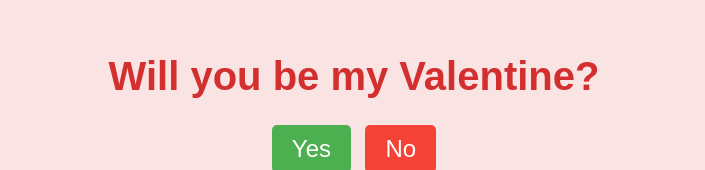
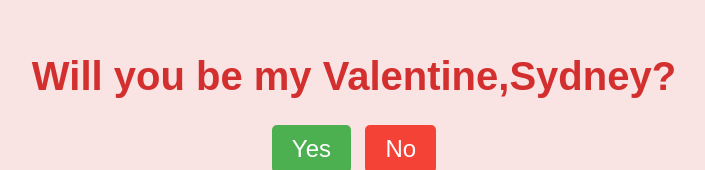
Before and after one commit to Toasted44/Valentines-Day, a plain HTML site: page index.html in a window 1280 px wide. Shown: the part 138-308 px from the top of the page, without its empty margins (286-991 px from the left). Drawn offline with Linux system fonts and the light colour scheme; no server answers.

Commit message:
Update index.html

```diff
--- a/index.html
+++ b/index.html
@@ -8,7 +8,7 @@
 </head>
 <body>
     <div class="container">
-        <h1>Will you be my Valentine?</h1>
+        <h1>Will you be my Valentine,Sydney?</h1>
         <div class="buttons">
             <button class="yes-button" onclick="handleYesClick()">Yes</button>
             <button class="no-button" onclick="handleNoClick()">No</button>
```
